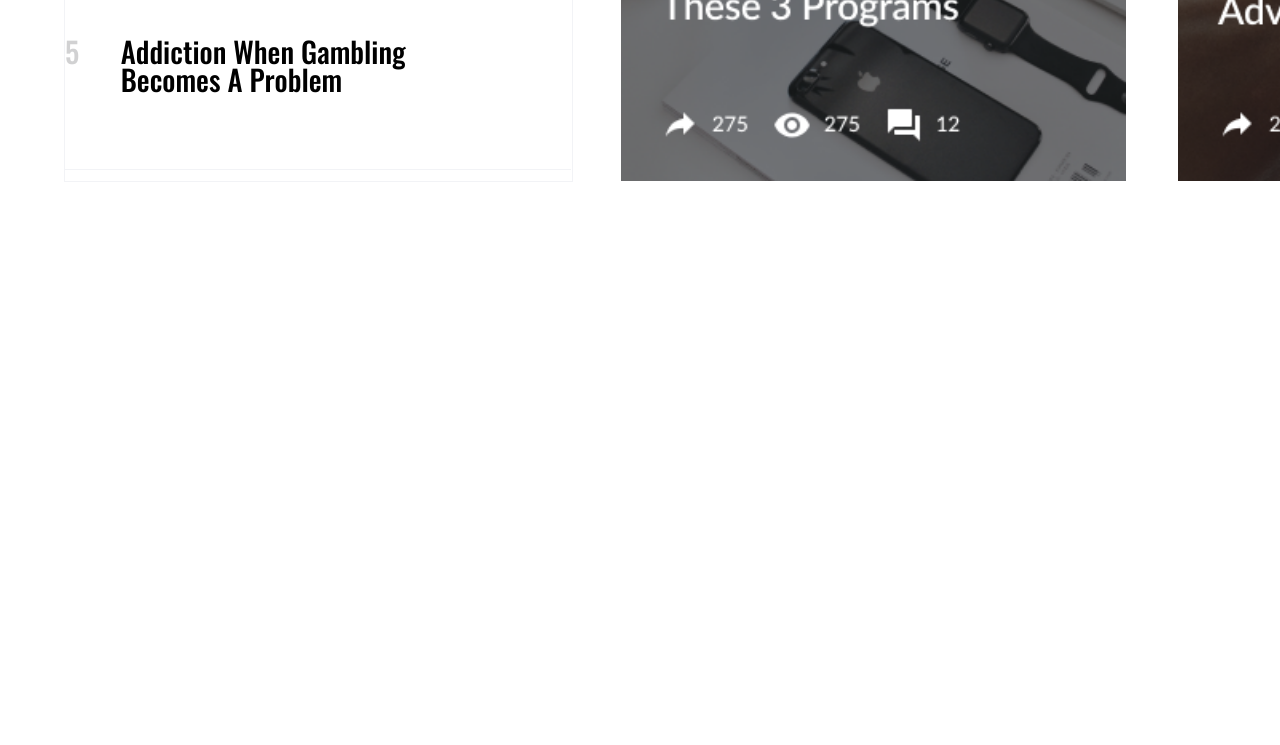
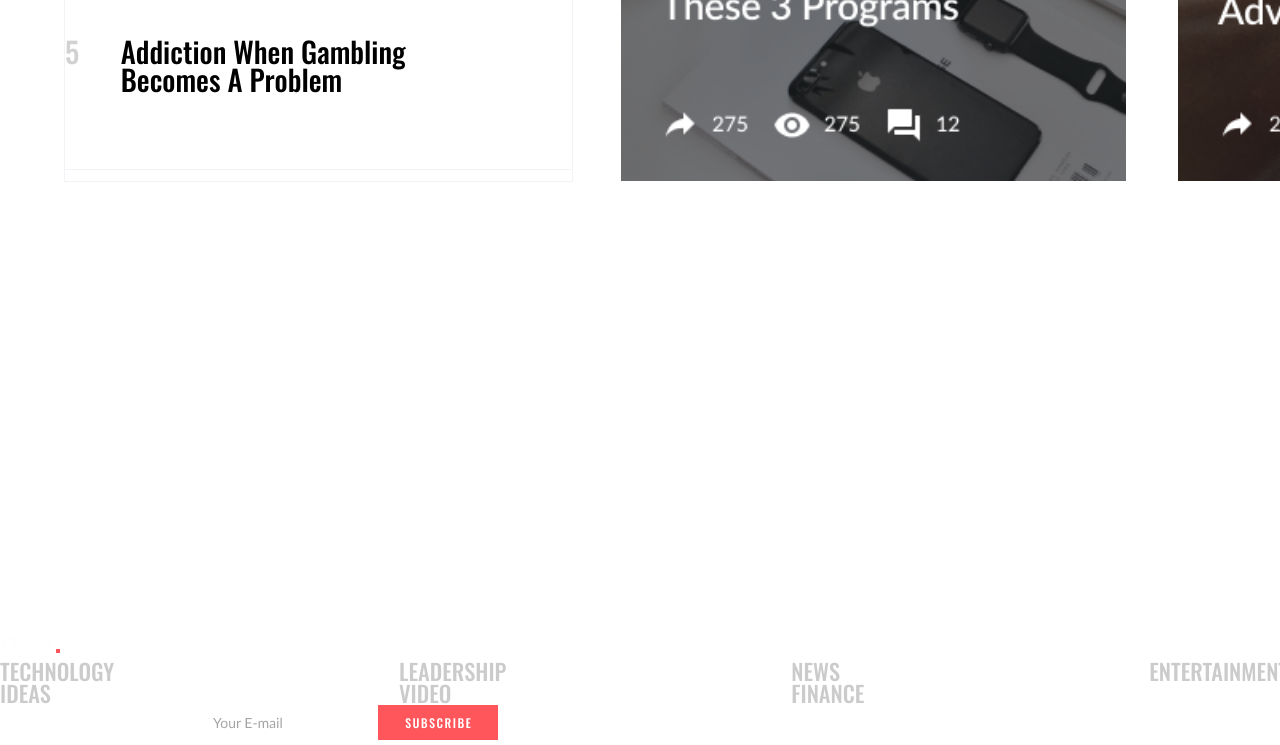
Before and after one commit to hae2ni/Wanted, a plain HTML site: page 23.09assign/index.html in a window 1280 px wide. Shown: the part 1939-2684 px from the top of the page. Before the commit the page ends 2565 px from the top, so only its background shows below. Drawn offline with nearby package versions, Linux system fonts and the light colour scheme; a web font is replaced by a local one.

Commit message:
💄 ui 요소 추가

```diff
--- a/23.09assign/index.html
+++ b/23.09assign/index.html
@@ -17,8 +17,8 @@
     <body>
         <header>
             <div class="logoAndNav">
-                <img src="./Logo.svg" id="Logo" alt="Logo" />
-                <nav>
+                <img src="./Logo.svg" class="Logo" alt="Logo" />
+                <nav id="headerNav">
                     <ul>
                         <li>TECHNOLOGY</li>
                         <li>IDEAS</li>
@@ -124,6 +124,34 @@
                 </article>
             </aside>
         </main>
-        <footer></footer>
+        <footer>
+            <div id="footerLogo">
+                <img src="./FooterLogo.png" class="Logo" alt="logo" />
+                <img src="./footerText.png" id="footerText" alt="footerText" />
+            </div>
+            <nav id="footerNav">
+                <ul>
+                    <li>
+                        <h3>TECHNOLOGY</h3>
+                        <h3>IDEAS</h3>
+                    </li>
+                    <li>
+                        <h3>LEADERSHIP</h3>
+                        <h3>VIDEO</h3>
+                    </li>
+                    <li>
+                        <h3>NEWS</h3>
+                        <h3>FINANCE</h3>
+                    </li>
+                    <li>
+                        <h3>ENTERTAINMENT</h3>
+                    </li>
+                </ul>
+            </nav>
+            <div id="socialThings">
+                <img src="./mainImg/Social.png" alt="follow" id="social" />
+                <img src="./mainImg/Form.png" alt="emailForm" id="email" />
+            </div>
+        </footer>
     </body>
 </html>
```
